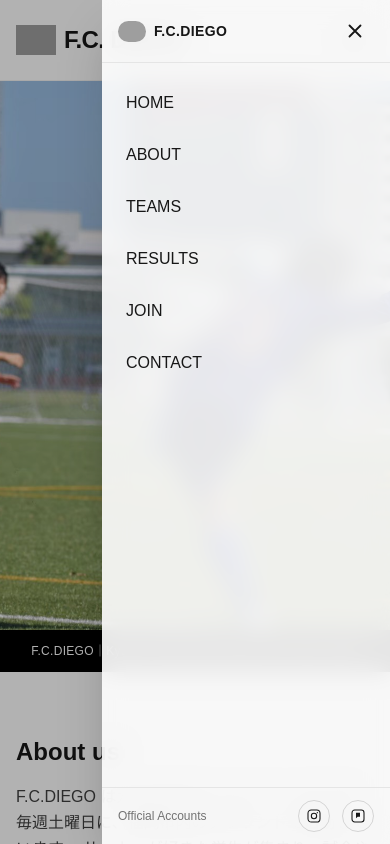
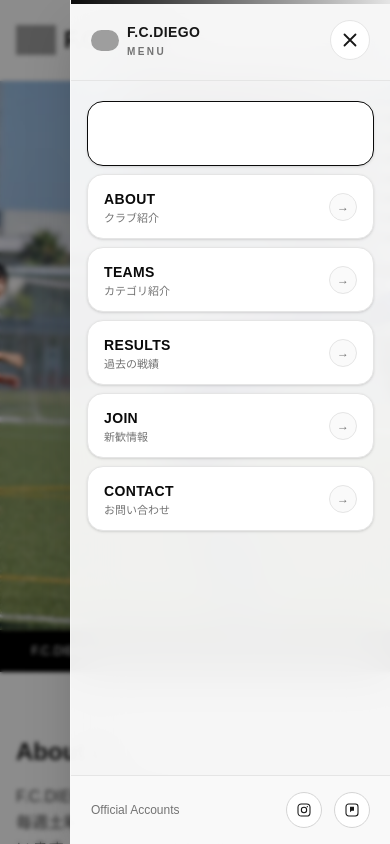
Before and after one commit to ogachan2/fcdiego-site, a Next.js app: page / in a window 390 px wide. Both pictures are taken after a click on the button "Open menu". Shown: the top 844 px of the page. Built offline with nearby package versions, Linux system fonts and the light colour scheme; grey boxes are pictures that could not be loaded.

Commit message:
ハンバーガーメニューデザイン変更

```diff
--- a/src/components/Header.tsx
+++ b/src/components/Header.tsx
@@ -183,17 +183,11 @@ export default function Header() {
             aria-expanded={open}
             aria-controls="mobile-menu"
             onClick={() => setOpen(true)}
-            className="inline-flex items-center justify-center rounded-md p-2 transition hover:bg-neutral-100 sm:hidden"
+            className="group inline-flex h-11 w-11 flex-col items-center justify-center gap-1.5 rounded-full border border-neutral-200 bg-white/80 shadow-sm transition hover:border-neutral-950 hover:bg-neutral-950 sm:hidden"
           >
-            <svg width="24" height="24" viewBox="0 0 24 24" aria-hidden="true">
-              <path
-                d="M4 6h16M4 12h16M4 18h16"
-                stroke="currentColor"
-                strokeWidth="2"
-                strokeLinecap="round"
-                fill="none"
-              />
-            </svg>
+            <span className="h-0.5 w-5 rounded-full bg-neutral-950 transition group-hover:bg-white" />
+            <span className="h-0.5 w-4 rounded-full bg-neutral-950 transition group-hover:w-5 group-hover:bg-white" />
+            <span className="h-0.5 w-5 rounded-full bg-neutral-950 transition group-hover:bg-white" />
           </button>
         </div>
       </header>
@@ -212,18 +206,20 @@ export default function Header() {
         <button
           aria-label="Close menu backdrop"
           onClick={() => setOpen(false)}
-          className="absolute inset-0 bg-black/30"
+          className="absolute inset-0 bg-black/45 backdrop-blur-[2px]"
         />
 
         <aside
           className={[
-            "absolute right-0 top-0 flex h-full w-72 max-w-[80%] flex-col",
-            "bg-white/90 shadow-2xl backdrop-blur-md",
+            "absolute right-0 top-0 flex h-full w-80 max-w-[86%] flex-col overflow-hidden",
+            "border-l border-white/40 bg-white/92 shadow-2xl backdrop-blur-xl",
             "transform transition-transform duration-300 ease-out",
             open ? "translate-x-0" : "translate-x-full",
           ].join(" ")}
         >
-          <div className="flex items-center justify-between border-b border-neutral-200 px-4 py-3">
+          <div className="relative border-b border-neutral-200 px-5 py-5">
+            <div className="pointer-events-none absolute inset-x-0 top-0 h-1 bg-gradient-to-r from-neutral-950 via-neutral-500 to-neutral-200" />
+            <div className="flex items-center justify-between">
             <div className="flex items-center gap-2">
               <Image
                 src="/emblem.PNG"
@@ -232,14 +228,19 @@ export default function Header() {
                 height={28}
                 className="rounded-full object-contain"
               />
-              <span className="text-sm font-semibold tracking-wide">
-                F.C.DIEGO
-              </span>
+              <div>
+                <span className="block text-sm font-bold tracking-wide">
+                  F.C.DIEGO
+                </span>
+                <span className="mt-0.5 block text-[10px] font-semibold uppercase tracking-[0.24em] text-neutral-500">
+                  Menu
+                </span>
+              </div>
             </div>
             <button
               aria-label="Close menu"
               onClick={() => setOpen(false)}
-              className="rounded-md p-2 transition hover:bg-neutral-100"
+              className="group inline-flex h-10 w-10 items-center justify-center rounded-full border border-neutral-200 bg-white transition hover:border-neutral-950 hover:bg-neutral-950 hover:text-white"
             >
               <svg width="22" height="22" viewBox="0 0 24 24" aria-hidden="true">
                 <path
@@ -251,10 +252,11 @@ export default function Header() {
                 />
               </svg>
             </button>
+            </div>
           </div>
 
-          <nav className="flex-1 overflow-y-auto px-4 py-4">
-            <ul className="space-y-1 text-base">
+          <nav className="flex-1 overflow-y-auto px-4 py-5">
+            <ul className="space-y-2 text-base">
               {navItems.map((item, index) => (
                 <li
                   key={item.href}
@@ -271,9 +273,44 @@ export default function Header() {
                   <Link
                     href={item.href}
                     onClick={() => setOpen(false)}
-                    className="block rounded-md px-2 py-3 transition hover:bg-neutral-50"
+                    className={[
+                      "group relative block overflow-hidden rounded-2xl border border-neutral-200 bg-white px-4 py-3.5 shadow-sm transition duration-300",
+                      "hover:-translate-y-0.5 hover:border-neutral-950 hover:shadow-md",
+                      pathname === item.href ||
+                      (item.href !== "/" && pathname.startsWith(item.href))
+                        ? "border-neutral-950 bg-neutral-950 text-white"
+                        : "text-neutral-950",
+                    ].join(" ")}
                   >
-                    {item.label}
+                    <span className="relative z-10 flex items-center justify-between gap-4">
+                      <span>
+                        <span className="block text-sm font-bold tracking-wide">
+                          {item.label}
+                        </span>
+                        <span
+                          className={[
+                            "mt-1 block text-[11px] leading-none",
+                            pathname === item.href ||
+                            (item.href !== "/" && pathname.startsWith(item.href))
+                              ? "text-white/65"
+                              : "text-neutral-500",
+                          ].join(" ")}
+                        >
+                          {item.sub}
+                        </span>
+                      </span>
+                      <span
+                        className={[
+                          "flex h-7 w-7 items-center justify-center rounded-full border text-xs transition duration-300 group-hover:translate-x-0.5",
+                          pathname === item.href ||
+                          (item.href !== "/" && pathname.startsWith(item.href))
+                            ? "border-white/25 bg-white/10 text-white"
+                            : "border-neutral-200 bg-neutral-50 text-neutral-500 group-hover:border-neutral-950 group-hover:bg-neutral-950 group-hover:text-white",
+                        ].join(" ")}
+                      >
+                        →
+                      </span>
+                    </span>
                   </Link>
                 </li>
               ))}
@@ -282,7 +319,7 @@ export default function Header() {
 
           <div
             className={[
-              "flex items-center justify-between border-t border-neutral-200 px-4 py-3",
+              "flex items-center justify-between border-t border-neutral-200 bg-neutral-50/80 px-5 py-4",
               "transition-all duration-400 ease-out",
               open ? "translate-y-0 opacity-100" : "translate-y-1 opacity-0",
             ].join(" ")}
@@ -296,7 +333,7 @@ export default function Header() {
                 rel="noopener noreferrer"
                 onClick={() => setOpen(false)}
                 aria-label="Open Instagram"
-                className="inline-flex h-8 w-8 items-center justify-center rounded-full border border-neutral-300 transition hover:bg-neutral-100"
+                className="inline-flex h-9 w-9 items-center justify-center rounded-full border border-neutral-300 bg-white transition hover:-translate-y-0.5 hover:border-neutral-950 hover:bg-neutral-950 hover:text-white"
               >
                 <svg viewBox="0 0 24 24" width="16" height="16" aria-hidden="true">
                   <rect
@@ -328,7 +365,7 @@ export default function Header() {
                 rel="noopener noreferrer"
                 onClick={() => setOpen(false)}
                 aria-label="Open note"
-                className="inline-flex h-8 w-8 items-center justify-center rounded-full border border-neutral-300 transition hover:bg-neutral-100"
+                className="inline-flex h-9 w-9 items-center justify-center rounded-full border border-neutral-300 bg-white transition hover:-translate-y-0.5 hover:border-neutral-950 hover:bg-neutral-950 hover:text-white"
               >
                 <svg viewBox="0 0 24 24" width="16" height="16" aria-hidden="true">
                   <rect
```
